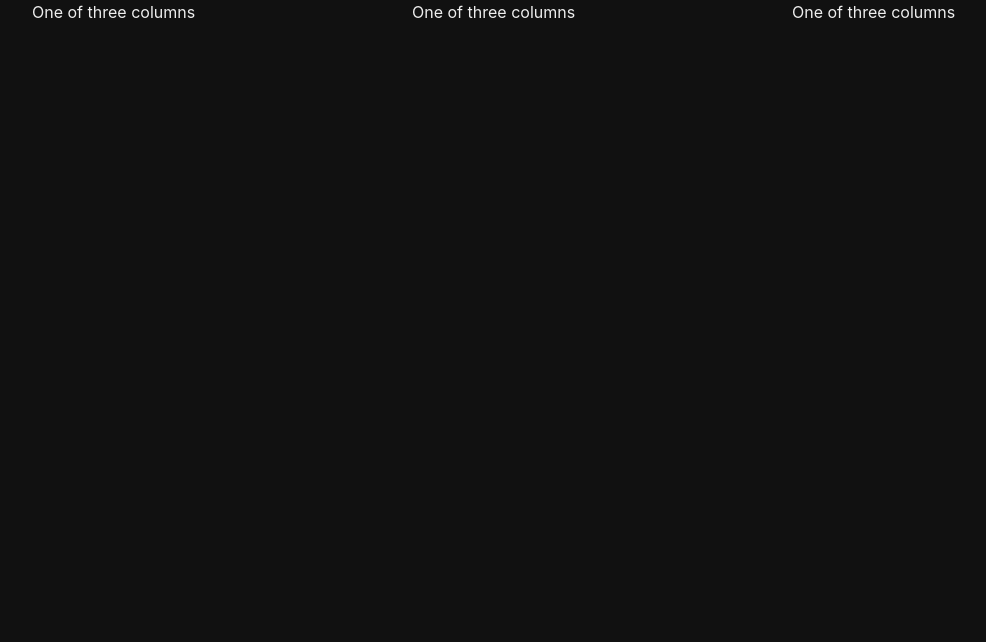
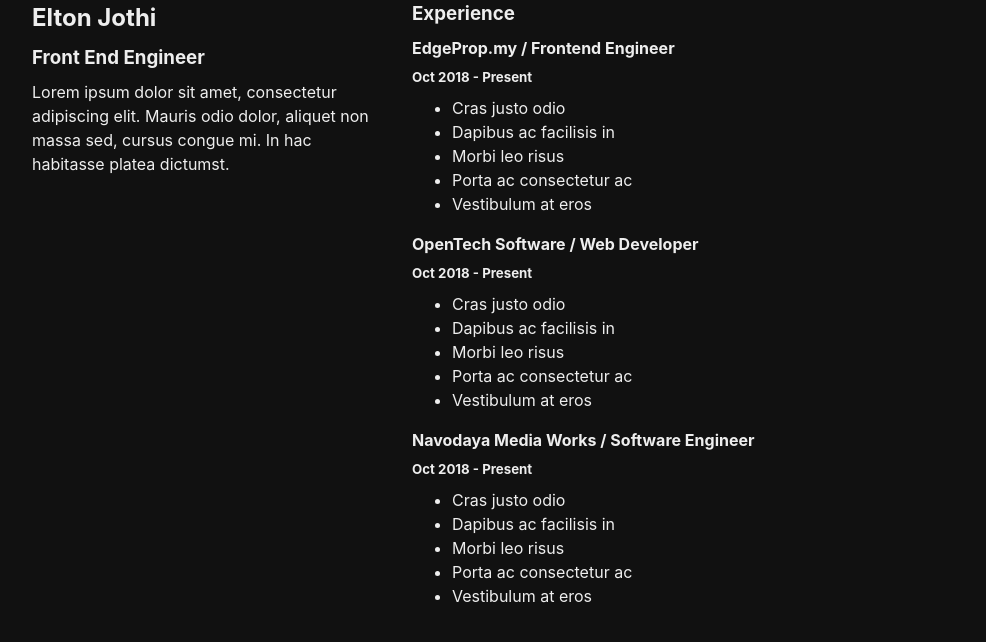
Before and after one commit to eltonjothi/frontpage, a Next.js app: page / in a window 1280 px wide. Shown: the top 642 px of the page, without its empty margins (53-1039 px from the left). Built offline with nearby package versions, Linux system fonts and the light colour scheme.

Commit message:
added layout

```diff
--- a/pages/index.jsx
+++ b/pages/index.jsx
@@ -4,9 +4,61 @@
   return (
     <div class="container">
       <div class="row">
-        <div class="col-sm">One of three columns</div>
-        <div class="col-sm">One of three columns</div>
-        <div class="col-sm">One of three columns</div>
+        <div class="col-md-4">
+          <div class="row">
+            <div class="col-12">
+              <h2>Elton Jothi</h2>
+              <h3>Front End Engineer</h3>
+            </div>
+          </div>
+          <div class="row">
+            <div class="col-12">
+              <p>
+                Lorem ipsum dolor sit amet, consectetur adipiscing elit. Mauris
+                odio dolor, aliquet non massa sed, cursus congue mi. In hac
+                habitasse platea dictumst.
+              </p>
+            </div>
+          </div>
+        </div>
+        <div class="col-md-8">
+          <div class="row">
+            <div class="col-12">
+              <h3>Experience</h3>
+              <h4>EdgeProp.my / Frontend Engineer</h4>
+              <h5>Oct 2018 - Present</h5>
+              <ul class="list-group list-group-flush">
+                <li class="list-group-item">Cras justo odio</li>
+                <li class="list-group-item">Dapibus ac facilisis in</li>
+                <li class="list-group-item">Morbi leo risus</li>
+                <li class="list-group-item">Porta ac consectetur ac</li>
+                <li class="list-group-item">Vestibulum at eros</li>
+              </ul>
+            </div>
+            <div class="col-12">
+              <h4>OpenTech Software / Web Developer</h4>
+              <h5>Oct 2018 - Present</h5>
+              <ul class="list-group list-group-flush">
+                <li class="list-group-item">Cras justo odio</li>
+                <li class="list-group-item">Dapibus ac facilisis in</li>
+                <li class="list-group-item">Morbi leo risus</li>
+                <li class="list-group-item">Porta ac consectetur ac</li>
+                <li class="list-group-item">Vestibulum at eros</li>
+              </ul>
+            </div>
+            <div class="col-12">
+              <h4>Navodaya Media Works / Software Engineer</h4>
+              <h5>Oct 2018 - Present</h5>
+              <ul class="list-group list-group-flush">
+                <li class="list-group-item">Cras justo odio</li>
+                <li class="list-group-item">Dapibus ac facilisis in</li>
+                <li class="list-group-item">Morbi leo risus</li>
+                <li class="list-group-item">Porta ac consectetur ac</li>
+                <li class="list-group-item">Vestibulum at eros</li>
+              </ul>
+            </div>
+          </div>
+        </div>
       </div>
     </div>
   );
--- a/styles/style.scss
+++ b/styles/style.scss
@@ -7,7 +7,6 @@
 @import '../node_modules/bootstrap/scss/functions';
 @import '../node_modules/bootstrap/scss/variables';
 @import '../node_modules/bootstrap/scss/mixins';
-
 @import '../node_modules/bootstrap/scss/reboot';
 @import '../node_modules/bootstrap/scss/grid';
 
```
